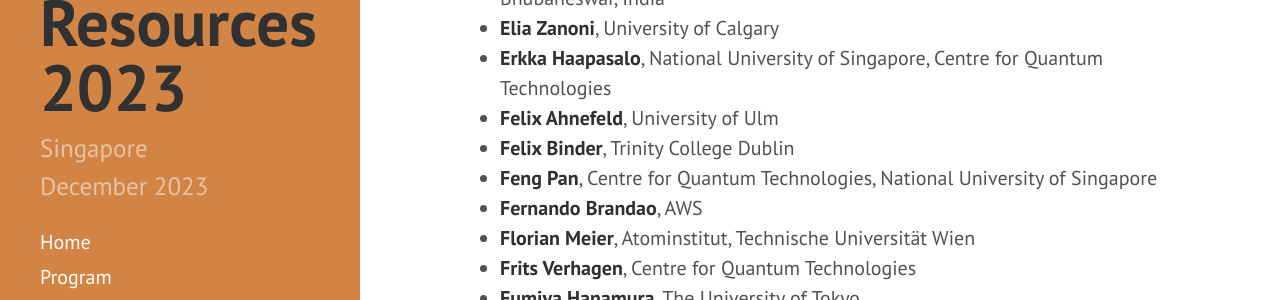
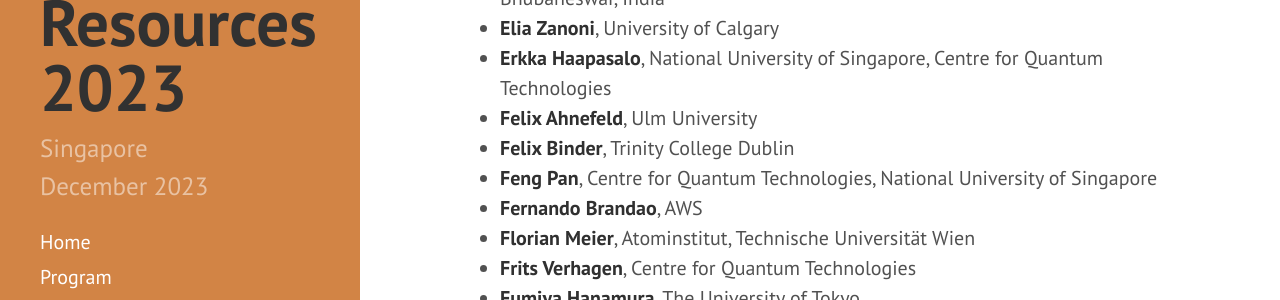
Before and after one commit to RyujiPat2/RyujiPat2.github.io, a Jekyll site: the page built from participants.md, in a window 1280 px wide and 900 px high, scrolled down 482 px. Shown: the part 155-455 px from the top of the window. Built offline with Jekyll 4.4.1, drawn with Linux system fonts in a browser that asks for light colours; nearby versions of some CDN libraries.

```diff
--- a/participants.md
+++ b/participants.md
@@ -25,7 +25,7 @@ order: 4
 * **Dinesh Kumar Panda**, National Institute of Science Education and Research, Bhubaneswar, India
 * **Elia	Zanoni**,	University of Calgary
 * **Erkka	Haapasalo**,	National University of Singapore, Centre for Quantum Technologies
-* **Felix	Ahnefeld**,	University of Ulm
+* **Felix	Ahnefeld**,	Ulm University
 * **Felix	Binder**,	Trinity College Dublin
 * **Feng	Pan**,	Centre for Quantum Technologies, National University of Singapore
 * **Fernando	Brandao**,	AWS
```
